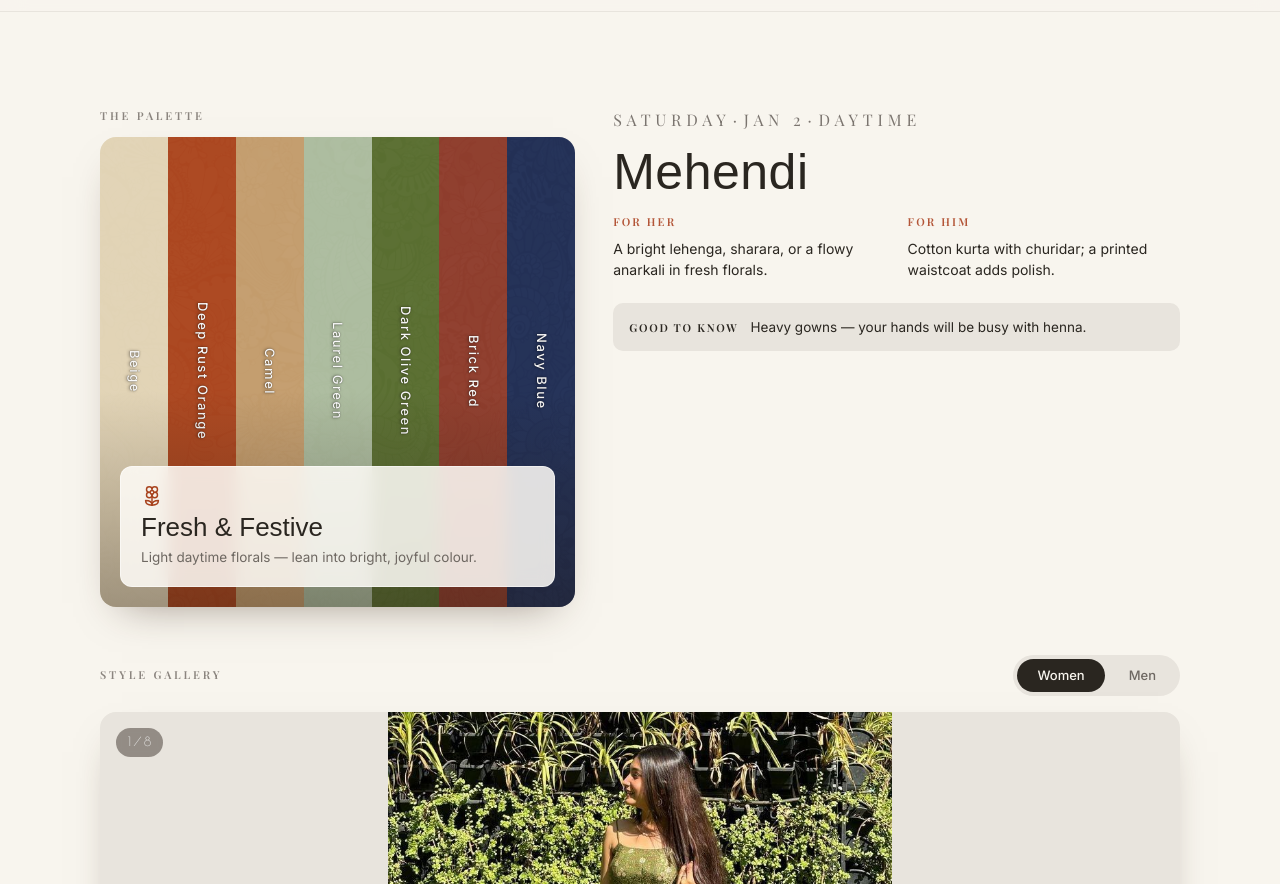
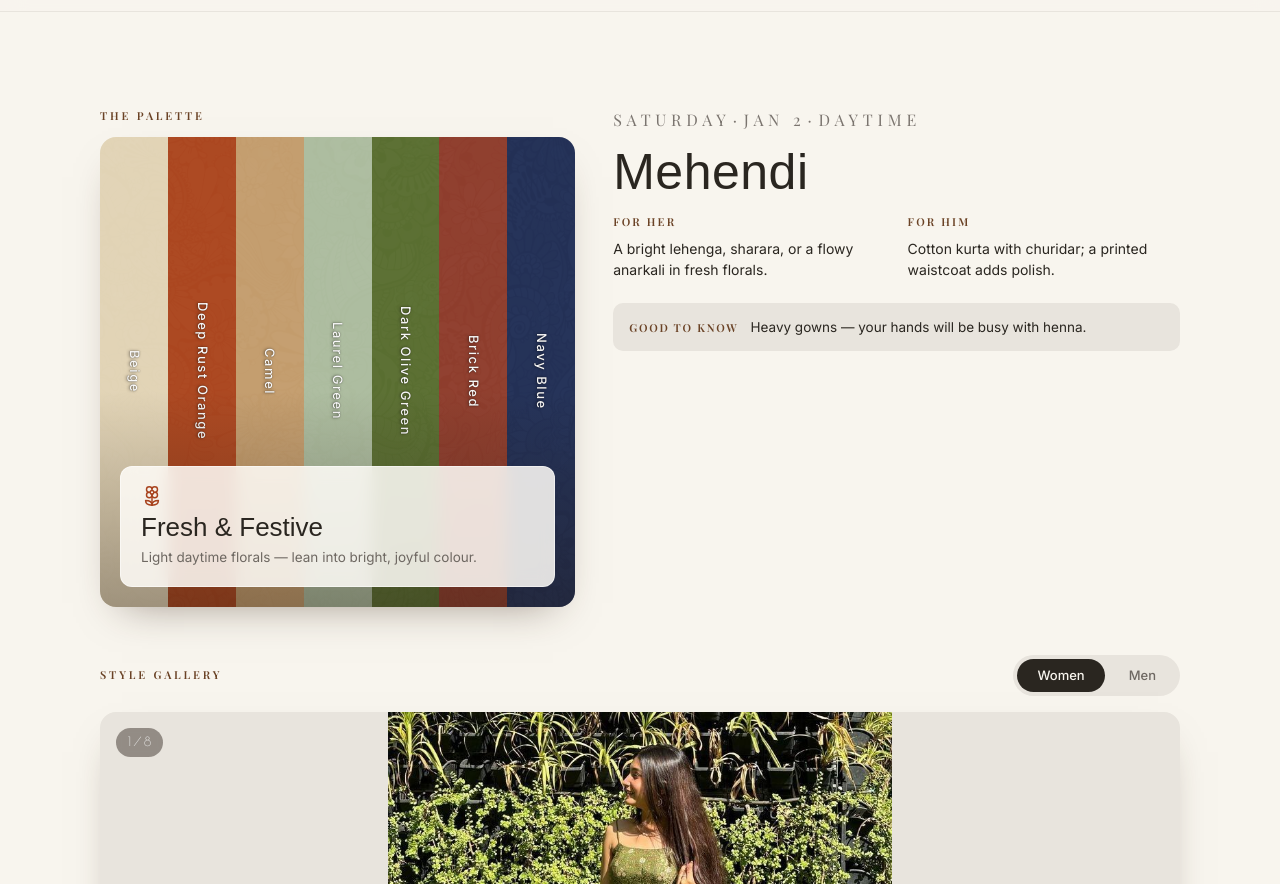
Before and after one commit to vrajmpatel/tulsivraj2027, a Next.js app: page /wardrobe-planner in a window 1280 px wide. Shown: the part 757-1641 px from the top of the page. Built offline with nearby package versions, Linux system fonts and the light colour scheme; a web font is replaced by a local one.

Commit message:
update - Font color for the website pages. [VP]

```diff
--- a/app/globals.css
+++ b/app/globals.css
@@ -178,7 +178,7 @@
 }
 .wp-label {
   font-family: var(--wp-serif); font-size: 11px; font-weight: 600;
-  letter-spacing: 0.26em; text-transform: uppercase; color: var(--wp-faint);
+  letter-spacing: 0.26em; text-transform: uppercase; color: oklch(0.42 0.07 55);
   margin-bottom: 12px;
 }
 .wp-dot { color: var(--wp-line); margin: 0 2px; }
@@ -275,7 +275,7 @@
 .dirA-suggest { display: grid; grid-template-columns: 1fr 1fr; gap: 22px; margin-bottom: 22px; }
 .dirA-sug-l {
   display: block; font-family: var(--wp-serif); font-size: 11px; font-weight: 600;
-  letter-spacing: 0.2em; text-transform: uppercase; color: var(--wp-clay); margin-bottom: 7px;
+  letter-spacing: 0.2em; text-transform: uppercase; color: oklch(0.42 0.07 55); margin-bottom: 7px;
 }
 .dirA-sug p { margin: 0; font-size: 14px; line-height: 1.55; color: var(--wp-fg); }
 
@@ -284,7 +284,7 @@
   background: var(--wp-line-soft); border-radius: 10px; margin-bottom: 24px;
   font-size: 13.5px; color: var(--wp-fg); line-height: 1.5;
 }
-.dirA-avoid-l { font-family: var(--wp-serif); font-weight: 600; font-size: 11px; letter-spacing: 0.16em; text-transform: uppercase; white-space: nowrap; }
+.dirA-avoid-l { font-family: var(--wp-serif); font-weight: 600; font-size: 11px; letter-spacing: 0.16em; text-transform: uppercase; white-space: nowrap; color: oklch(0.42 0.07 55); }
 .dirA-actions { margin-top: auto; }
 
 /* ---- Style gallery (photo carousel) ------------------------------------ */
```
